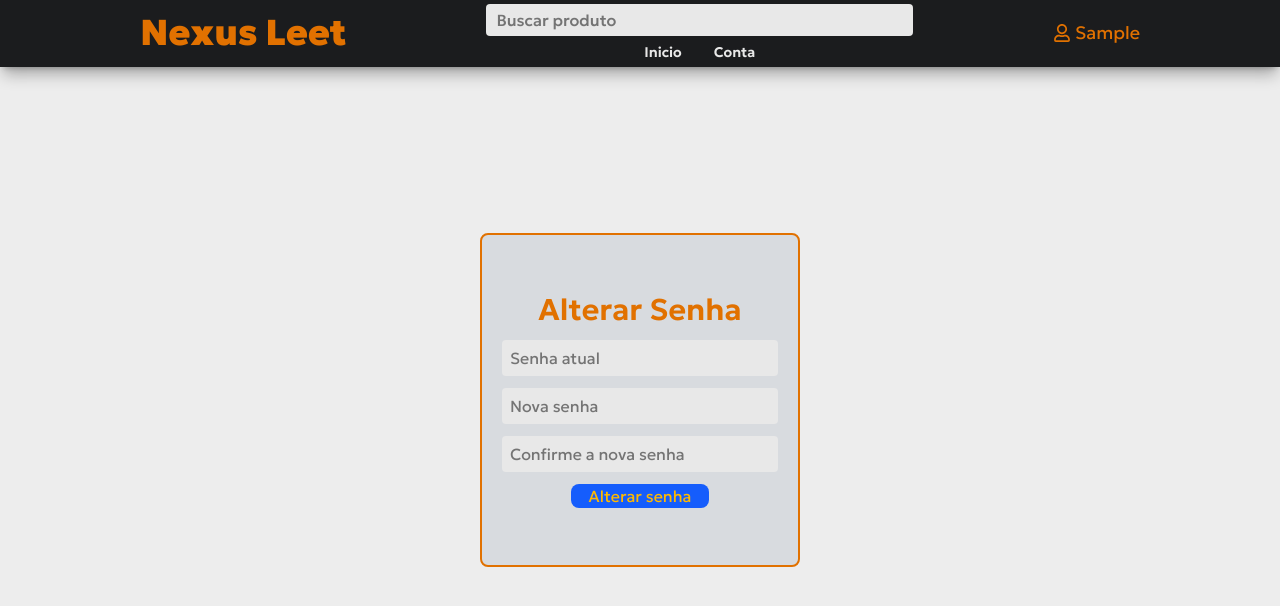
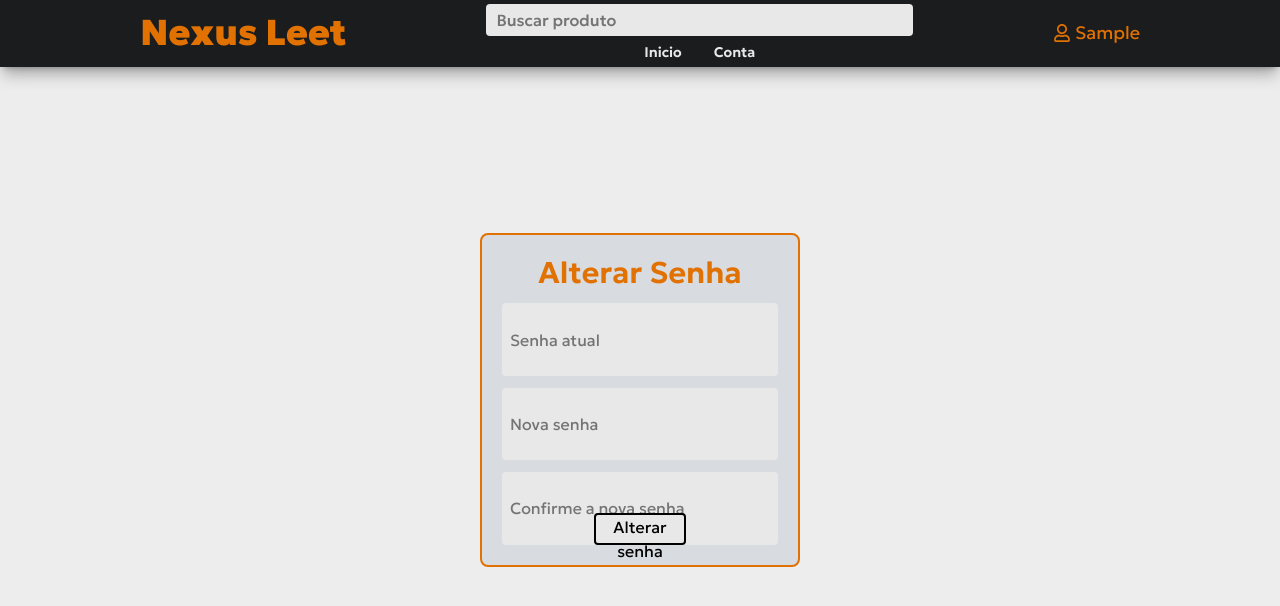
Before and after one commit to gustavocarvalho-ra/NextJs-NexusLeet, a Next.js app: page /my-account/user/confg/newpass in a window 1280 px wide. Shown: the top 606 px of the page. Built offline with nearby package versions, Linux system fonts and the light colour scheme; no server answers; sample sign-in values are in the browser's storage.

Commit message:
feat: add Button component

```diff
--- a/src/app/components/login/useConfig/NewPass.tsx
+++ b/src/app/components/login/useConfig/NewPass.tsx
@@ -2,6 +2,7 @@
 
 import { useState } from "react";
 import { Input } from "../../ui/Input";
+import { Button } from "../../ui/ButtonForm";
 
 export default function ChangePasswordForm() {
   const [message, setMessage] = useState("");
@@ -31,7 +32,7 @@ export default function ChangePasswordForm() {
   return (
     <div className="w-full h-full flex justify-center items-center">
       <div className="h-1/2 w-1/4 bg-slate-500/15 border-2 border-(--text-amber) p-5 rounded-lg flex flex-col justify-center">
-        <form onSubmit={handleSubmit} className="w-full flex flex-col gap-3 items-center" name="formNewPass">
+        <form onSubmit={handleSubmit} className="w-full h-full flex flex-col gap-3 items-center relative" name="formNewPass">
           <h1 className="font-semibold text-3xl text-(--text-amber)">Alterar Senha</h1>
 
           <Input
@@ -54,9 +55,9 @@ export default function ChangePasswordForm() {
             value={form.confirmNewPassword}
             onChange={(e) => setForm({...form, confirmNewPassword: e.target.value})}
           />
-          <button type="submit" className="bg-blue-600 text-amber-400 rounded-lg w-1/2">
+          <Button type="submit" className=" rounded-lg w-1/2">
             Alterar senha
-          </button>
+          </Button>
           {message && <p>{message}</p>}
           {error && <p>{error}</p>}
         </form>
```
